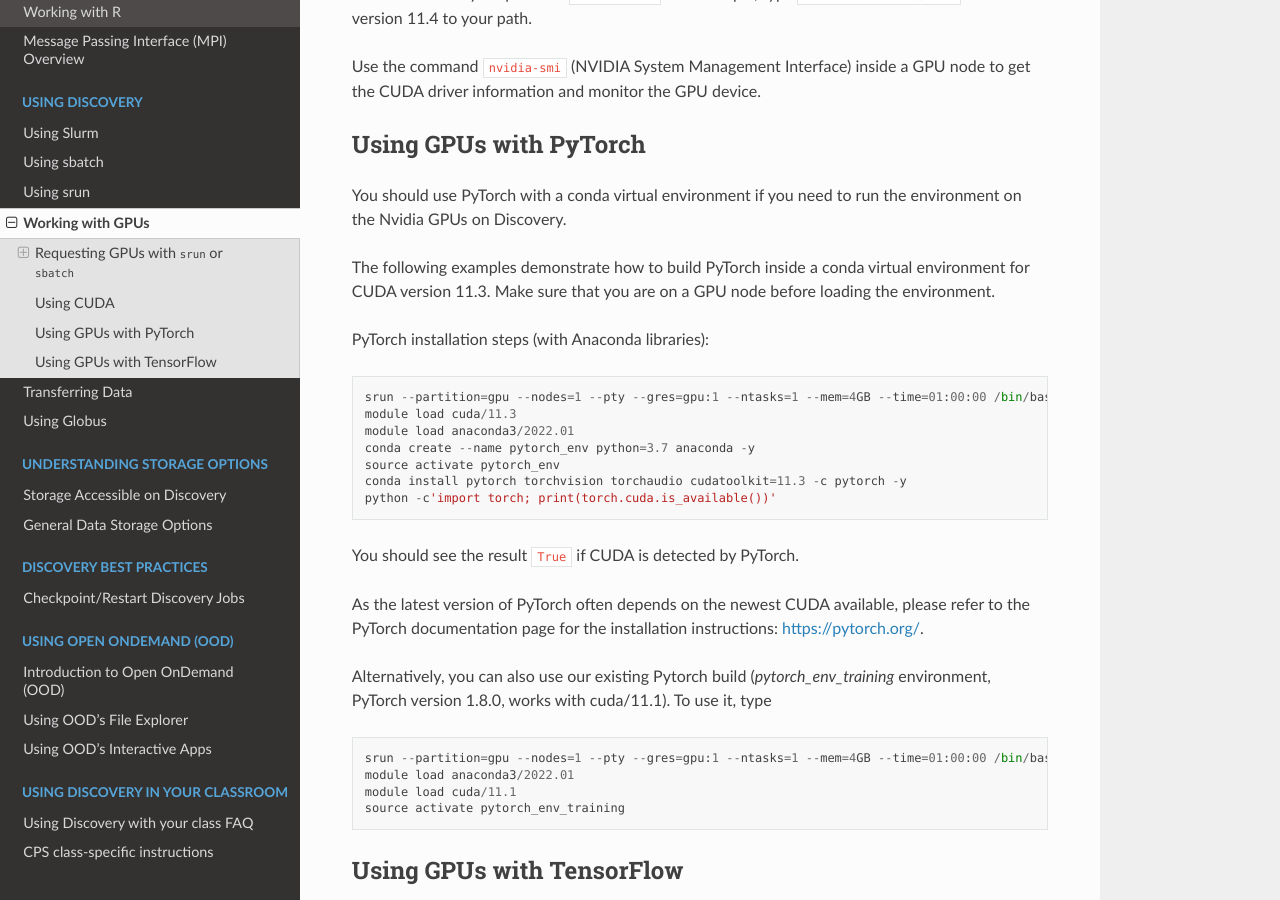
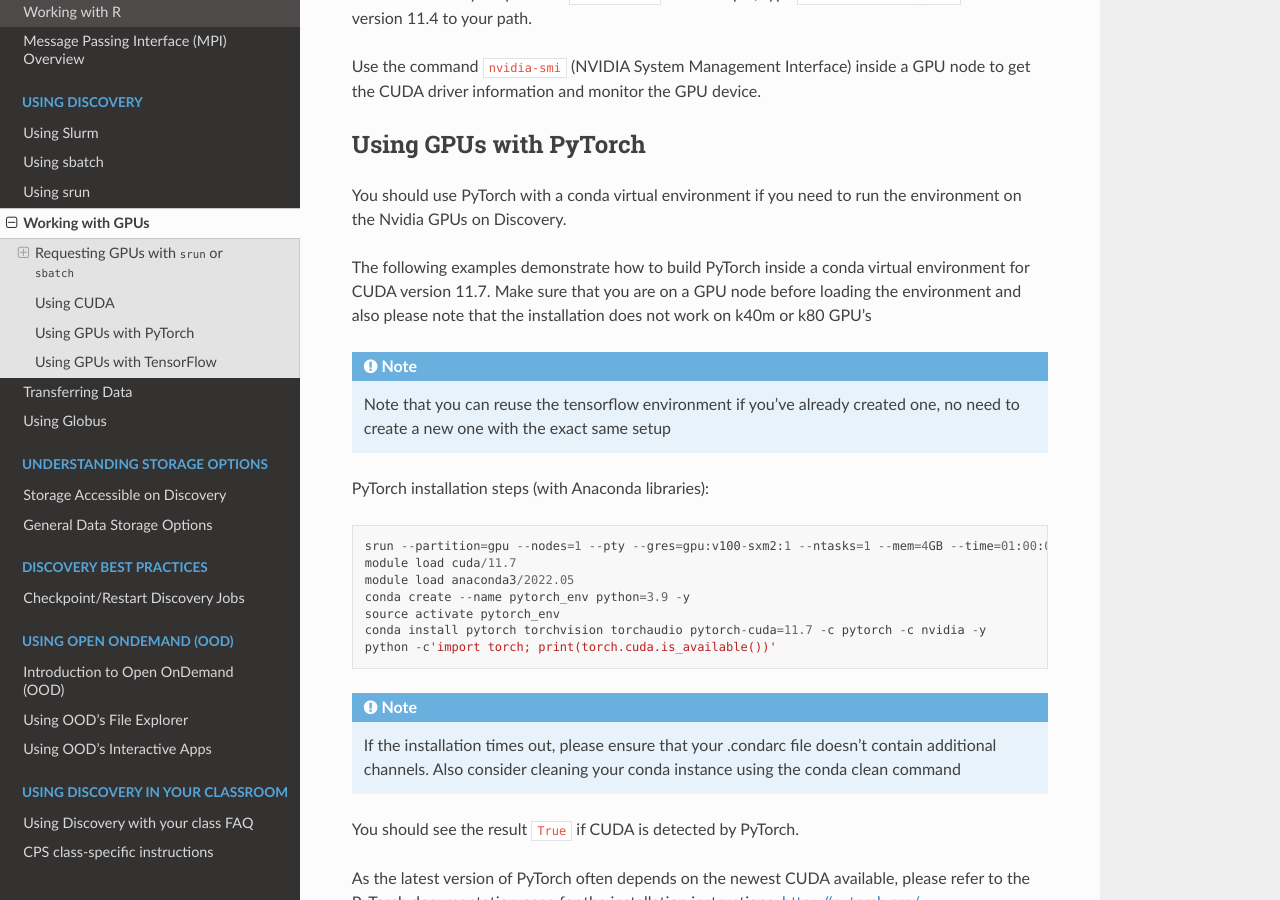
Before and after one commit to northeastern-rc/rc-public-documentation, a Sphinx documentation site: the page built from docs/source/using-discovery/workingwithgpu.rst, in a window 1280 px wide and 900 px high, scrolled down 2424 px. Built offline with Sphinx 7.4.7 and the Read the Docs theme 2.0.0, drawn with Linux system fonts in a browser that asks for light colours.

Commit message:
Pytorch Conda Instllation Fix

```diff
--- a/docs/source/using-discovery/workingwithgpu.rst
+++ b/docs/source/using-discovery/workingwithgpu.rst
@@ -150,17 +150,25 @@
 ========================
 You should use PyTorch with a conda virtual environment if you need to run the environment on the Nvidia GPUs on Discovery.
 
-The following examples demonstrate how to build PyTorch inside a conda virtual environment for CUDA version 11.3. Make sure that you are on a GPU node before loading the environment.
+The following examples demonstrate how to build PyTorch inside a conda virtual environment for CUDA version 11.7.
+Make sure that you are on a GPU node before loading the environment and also please note that the installation does not work on k40m or k80 GPU's
+
+.. note::
+ Note that you can reuse the tensorflow environment if you've already created one, no need to create a new one with the exact same setup
 
 PyTorch installation steps (with Anaconda libraries)::
 
-  srun --partition=gpu --nodes=1 --pty --gres=gpu:1 --ntasks=1 --mem=4GB --time=01:00:00 /bin/bash
-  module load cuda/11.3
-  module load anaconda3/2022.01
-  conda create --name pytorch_env python=3.7 anaconda -y
+  srun --partition=gpu --nodes=1 --pty --gres=gpu:v100-sxm2:1 --ntasks=1 --mem=4GB --time=01:00:00 /bin/bash
+  module load cuda/11.7
+  module load anaconda3/2022.05
+  conda create --name pytorch_env python=3.9 -y
   source activate pytorch_env
-  conda install pytorch torchvision torchaudio cudatoolkit=11.3 -c pytorch -y
+  conda install pytorch torchvision torchaudio pytorch-cuda=11.7 -c pytorch -c nvidia -y
   python -c'import torch; print(torch.cuda.is_available())'
+
+.. note::
+ If the installation times out, please ensure that your .condarc file doesn't contain additional channels.
+ Also consider cleaning your conda instance using the conda clean command
 
 You should see the result ``True`` if CUDA is detected by PyTorch.
 
```
